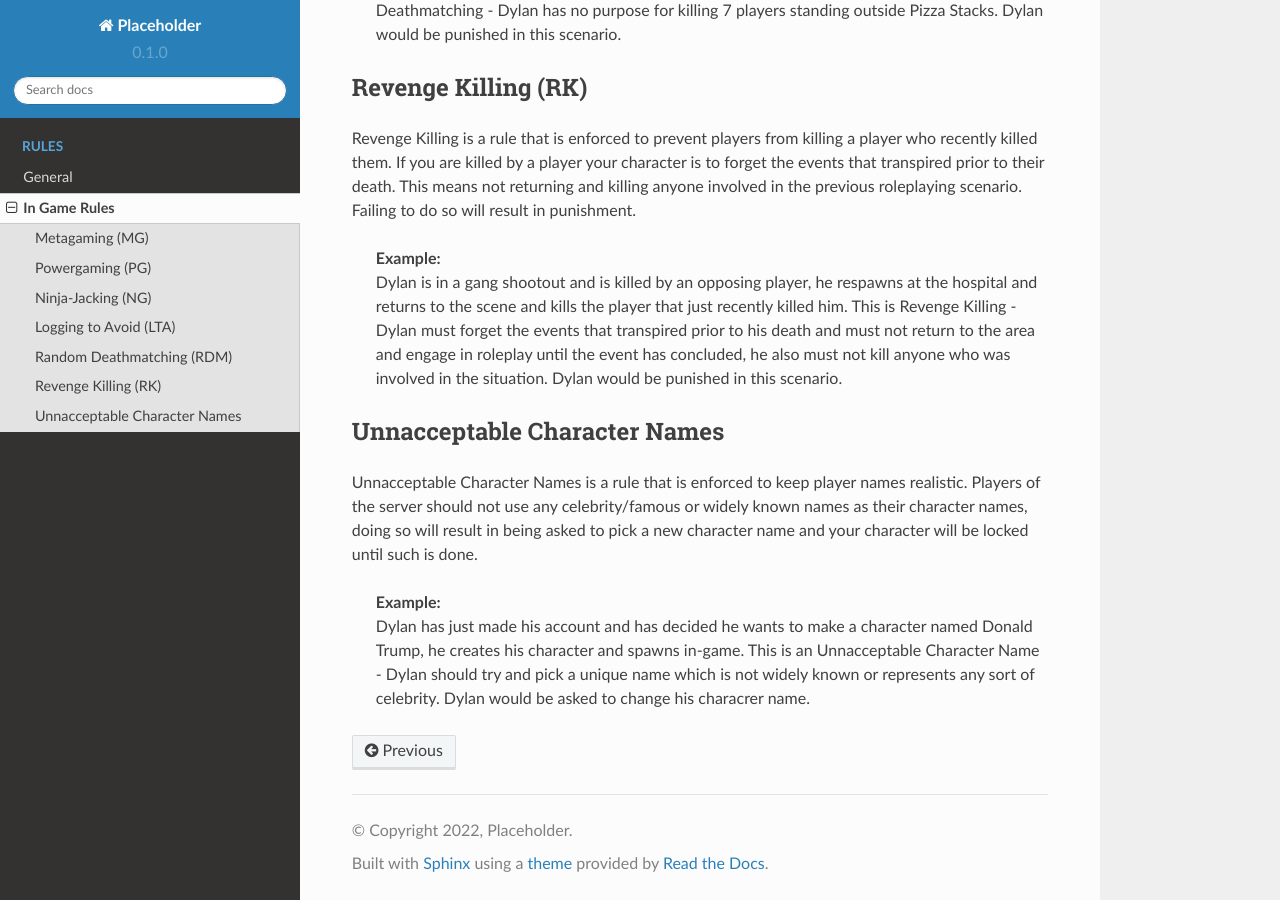
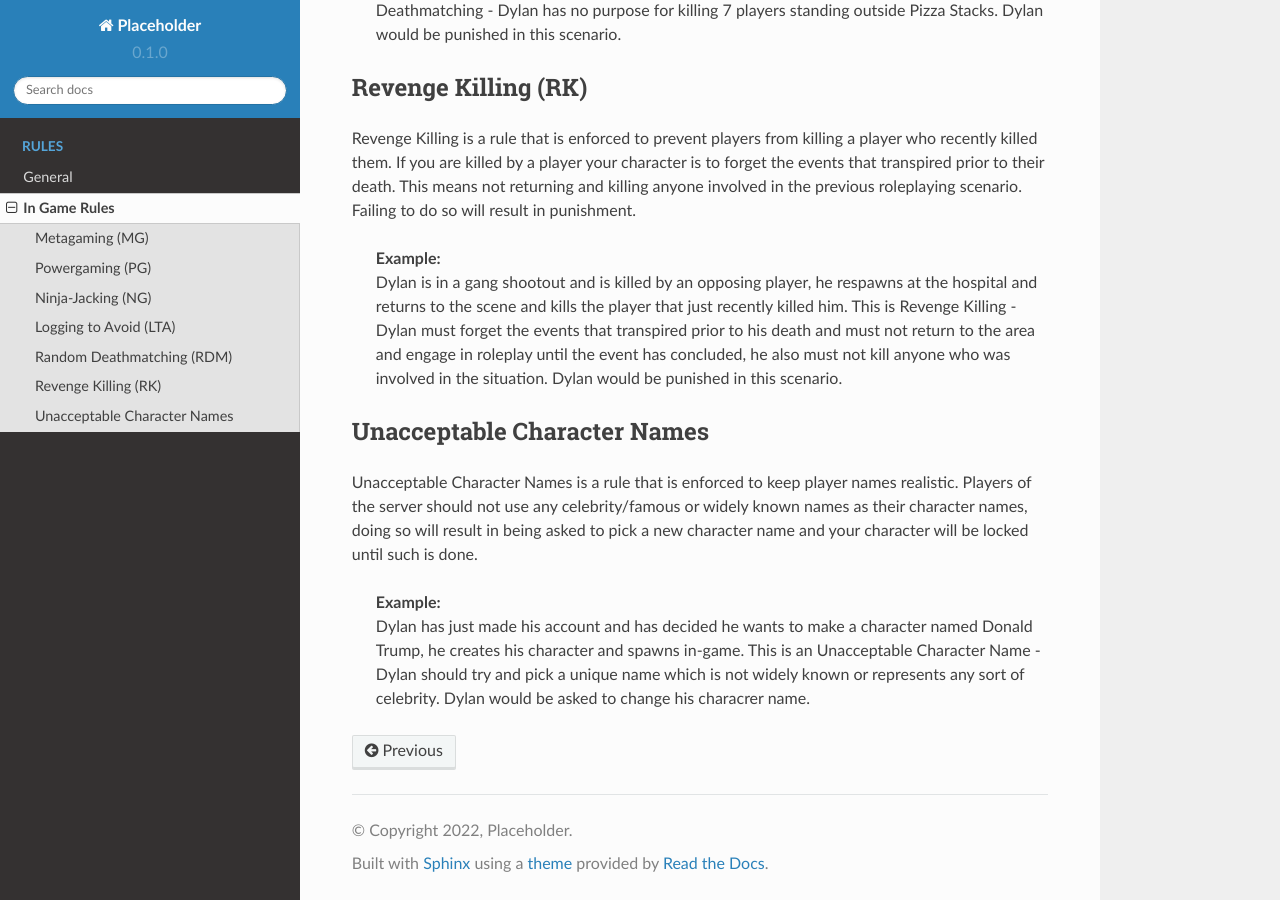
Before and after one commit to Illeeminati/doc, a Sphinx documentation site: the page built from docs/source/rules/ig_rules.rst, in a window 1280 px wide and 900 px high, scrolled down 2606 px. Built offline with Sphinx 7.4.7 and the Read the Docs theme 2.0.0, drawn with Linux system fonts in a browser that asks for light colours.

Commit message:
Update ig_rules.rst

```diff
--- a/docs/source/rules/ig_rules.rst
+++ b/docs/source/rules/ig_rules.rst
@@ -69,9 +69,9 @@ Revenge Killing is a rule that is enforced to prevent players from killing a pla
    | Dylan is in a gang shootout and is killed by an opposing player, he respawns at the hospital and returns to the scene and kills the player that just recently killed him. This is Revenge Killing - Dylan must forget the events that transpired prior to his death and must not return to the area and engage in roleplay until the event has concluded, he also must not kill anyone who was involved in the situation. Dylan would be punished in this scenario.
 
 *****************************
-Unnacceptable Character Names
+Unacceptable Character Names
 *****************************
-Unnacceptable Character Names is a rule that is enforced to keep player names realistic. Players of the server should not use any celebrity/famous or widely known names as their character names, doing so will result in being asked to pick a new character name and your character will be locked until such is done.
+Unacceptable Character Names is a rule that is enforced to keep player names realistic. Players of the server should not use any celebrity/famous or widely known names as their character names, doing so will result in being asked to pick a new character name and your character will be locked until such is done.
 
    | **Example:**
-   | Dylan has just made his account and has decided he wants to make a character named Donald Trump, he creates his character and spawns in-game. This is an Unnacceptable Character Name - Dylan should try and pick a unique name which is not widely known or represents any sort of celebrity. Dylan would be asked to change his characrer name.
+   | Dylan has just made his account and has decided he wants to make a character named Donald Trump, he creates his character and spawns in-game. This is an Unacceptable Character Name - Dylan should try and pick a unique name which is not widely known or represents any sort of celebrity. Dylan would be asked to change his characrer name.
```
